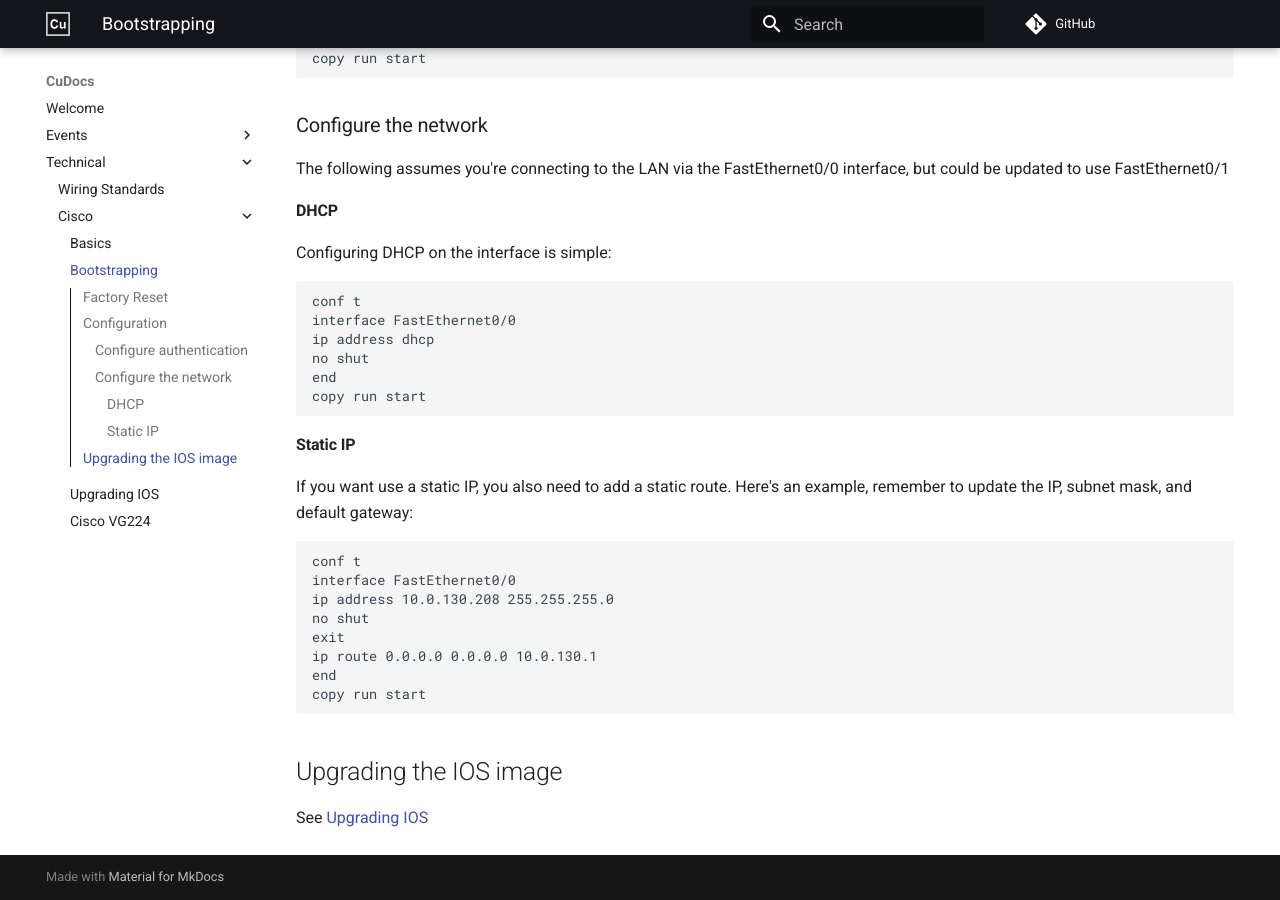
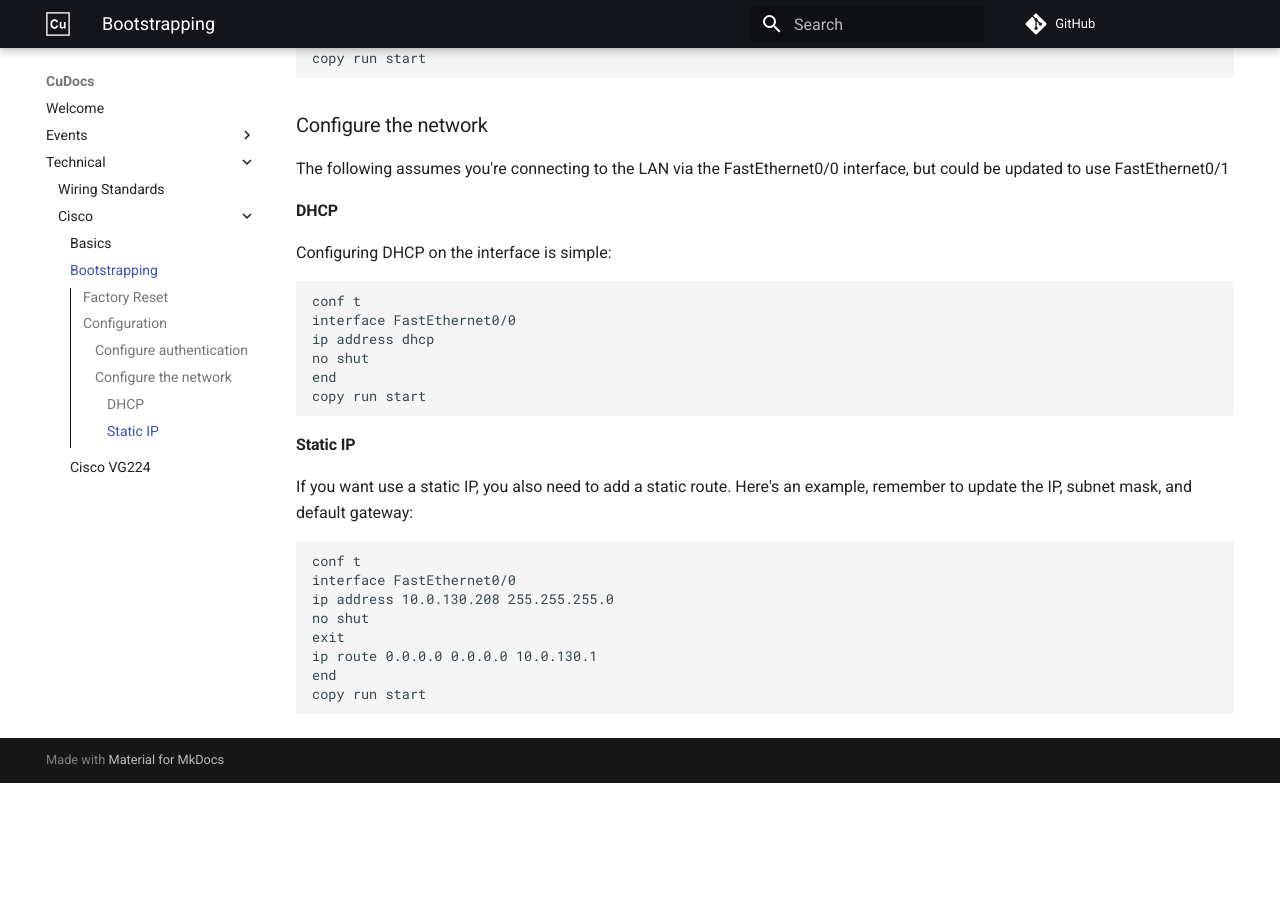
Before and after one commit to cu-telecom/cutel-docs, an MkDocs documentation site: the page built from docs/technical/cisco/bootstrapping.md, in a window 1280 px wide and 900 px high, scrolled down 1880 px. Built offline with MkDocs 1.6.1 and Material for MkDocs 9.7.7, drawn with Linux system fonts in a browser that asks for light colours; comment, search, counter and statistics services are not loaded; after the commit the page ends 2663 px from its top, so only the background shows below that.

Commit message:
Remove unused page

````diff
--- a/docs/technical/cisco/bootstrapping.md
+++ b/docs/technical/cisco/bootstrapping.md
@@ -117,7 +117,3 @@ ip route 0.0.0.0 0.0.0.0 10.0.130.1
 end
 copy run start
 ```
-
-## Upgrading the IOS image
-
-See [Upgrading IOS](upgrading_ios.md)
--- a/mkdocs.yml
+++ b/mkdocs.yml
@@ -22,7 +22,6 @@ nav:
     - 'Cisco':
       - technical/cisco/basics.md
       - technical/cisco/bootstrapping.md
-      - 'Upgrading IOS': 'technical/cisco/upgrading_ios.md'
       - technical/cisco/vg224.md
 markdown_extensions:
   - pymdownx.tilde
````
